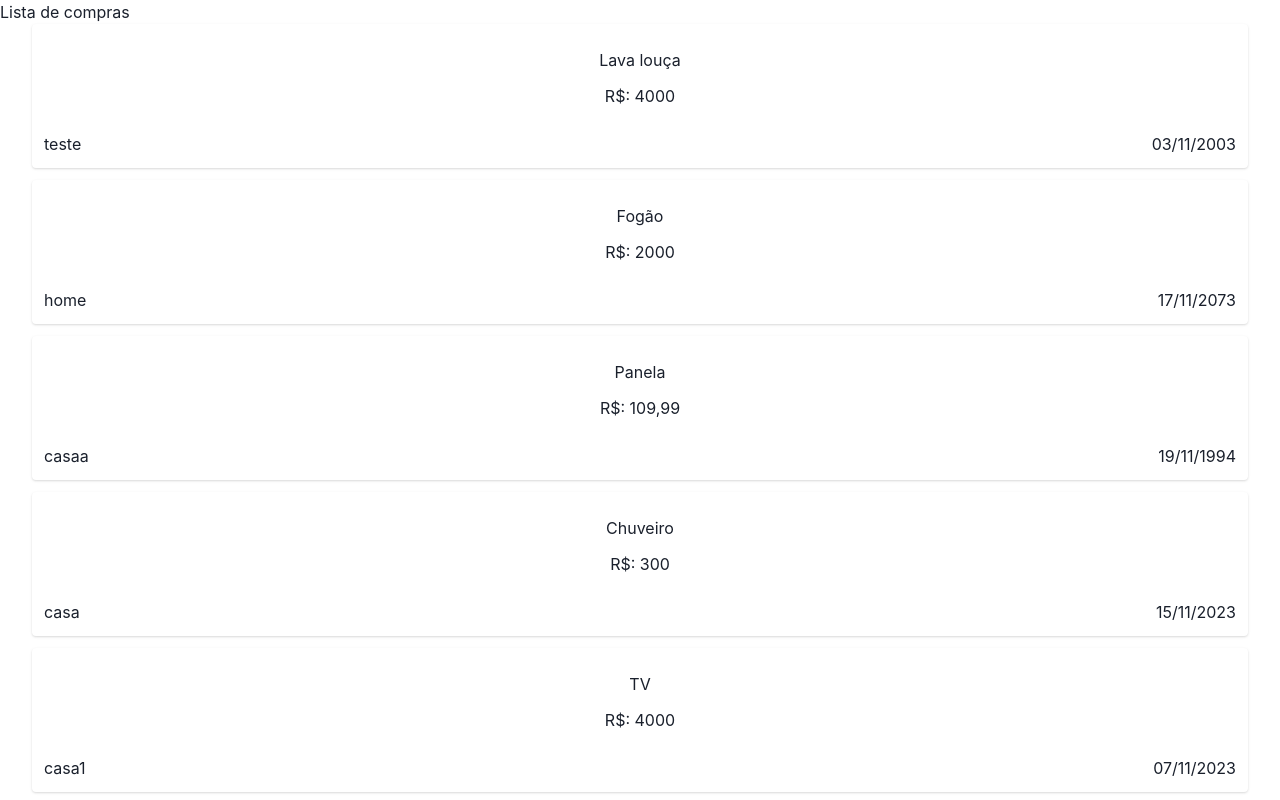
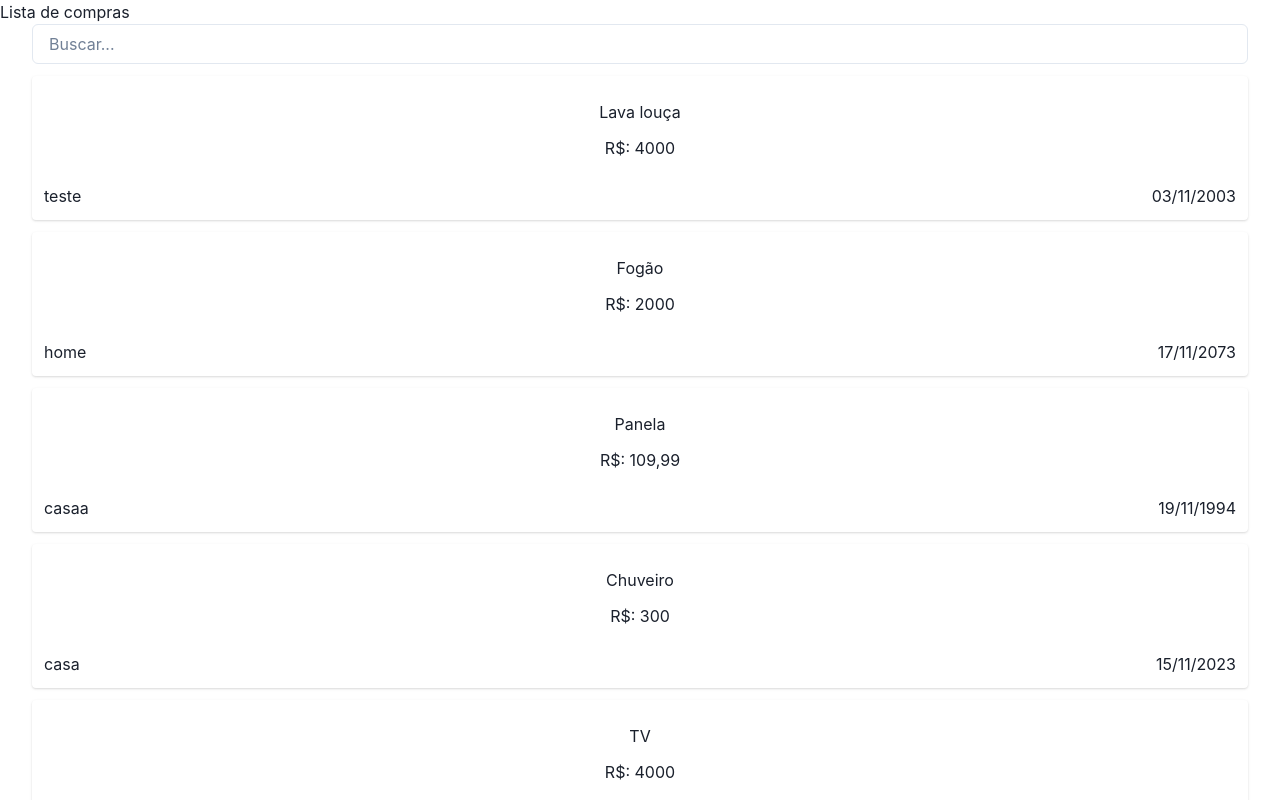
Before and after one commit to vieiragah/shopping-list, a React (Vite) app: page / in a window 1280 px wide. Shown: the top 800 px of the page. Built offline with nearby package versions, Linux system fonts and the light colour scheme.

Commit message:
feat: adição da funcionalidade de busca

```diff
--- a/src/card/Card.tsx
+++ b/src/card/Card.tsx
@@ -1,3 +1,4 @@
+import { useMemo, useState } from "react";
 import {
   Card,
   CardHeader,
@@ -5,9 +6,25 @@ import {
   CardFooter,
   Text,
   Flex,
+  Input,
 } from "@chakra-ui/react";
 import { CardMock } from "../mock";
+
 export const CardComponent = () => {
+  const [search, setSearch] = useState("");
+
+  const handleSearch = (e: React.ChangeEvent<HTMLInputElement>) => {
+    setSearch(e.target.value);
+  };
+
+  const filteredCards = useMemo(() => {
+    return CardMock.filter((item) => {
+      const searchItem =
+        `${item.product} ${item.category} ${item.date} ${item.price}`.toLowerCase();
+      return searchItem.includes(search.toLowerCase());
+    });
+  }, [search]);
+
   return (
     <Flex
       direction="column"
@@ -16,7 +33,8 @@ export const CardComponent = () => {
       justify="center"
       margin="0 auto"
     >
-      {CardMock.map((card, index) => (
+      <Input placeholder="Buscar..." value={search} onChange={handleSearch} />
+      {filteredCards.map((card, index) => (
         <Card size="sm" key={index}>
           <CardBody>
             <CardHeader textAlign="center">{card.product}</CardHeader>
```
